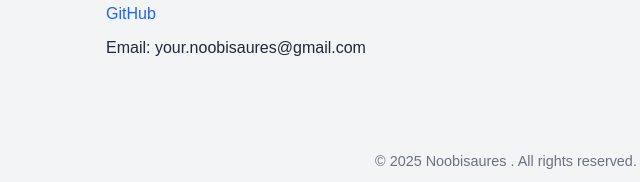
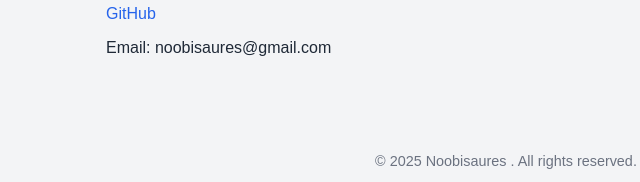
Before and after one commit to Noobisaures/Portfolio, a plain HTML site: page index.html in a window 1280 px wide. Shown: the part 771-953 px from the top of the page, 134-774 px from the left. Drawn offline with Linux system fonts and the light colour scheme.

Commit message:
Update index.html

```diff
--- a/index.html
+++ b/index.html
@@ -43,7 +43,7 @@
       <h2>Contact</h2>
       <div class="contact">
         <a href="https://github.com/noobisaures" target="_blank">GitHub</a>
-        <p>Email: your.noobisaures@gmail.com</p>
+        <p>Email: noobisaures@gmail.com</p>
       </div>
     </section>
   </main>
```
